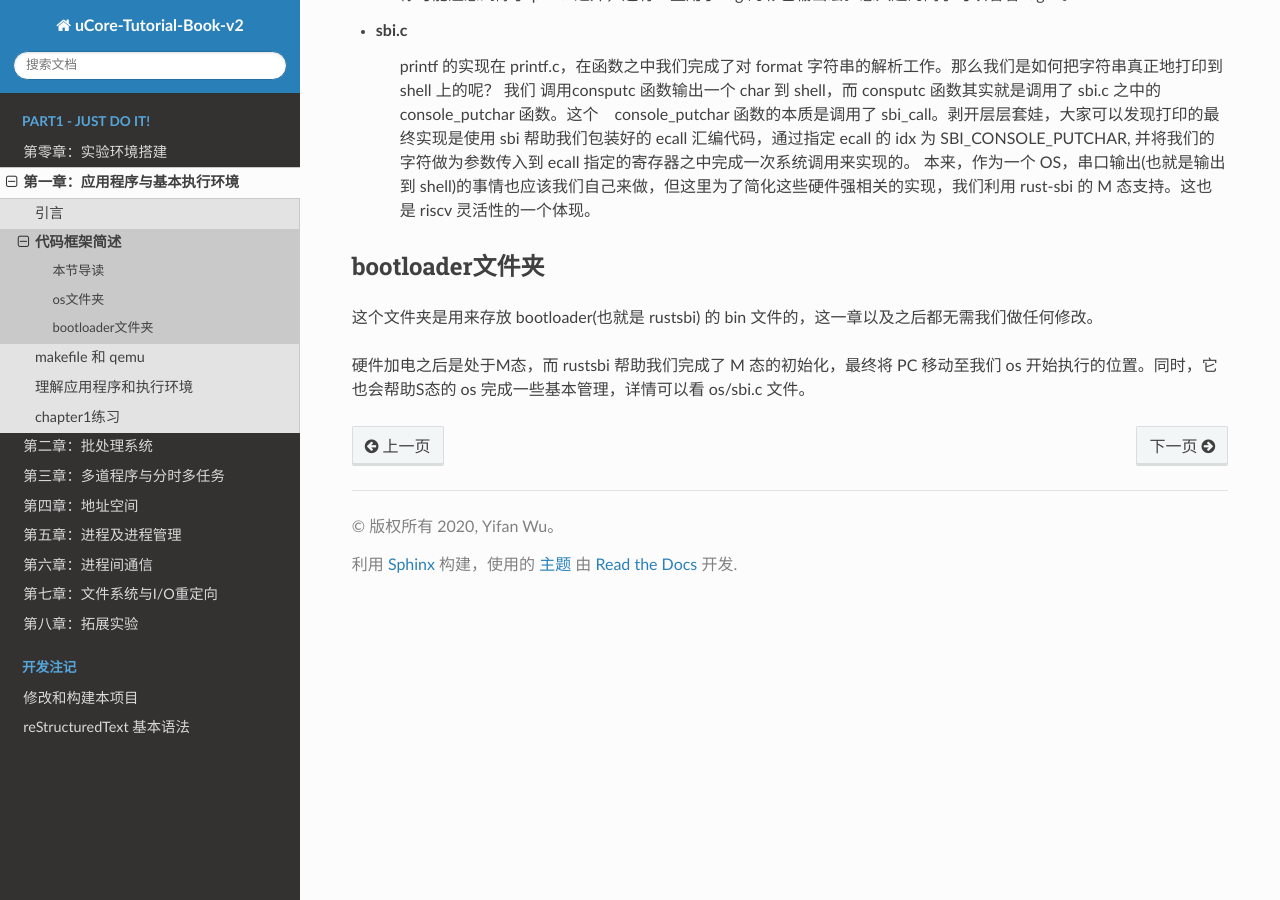
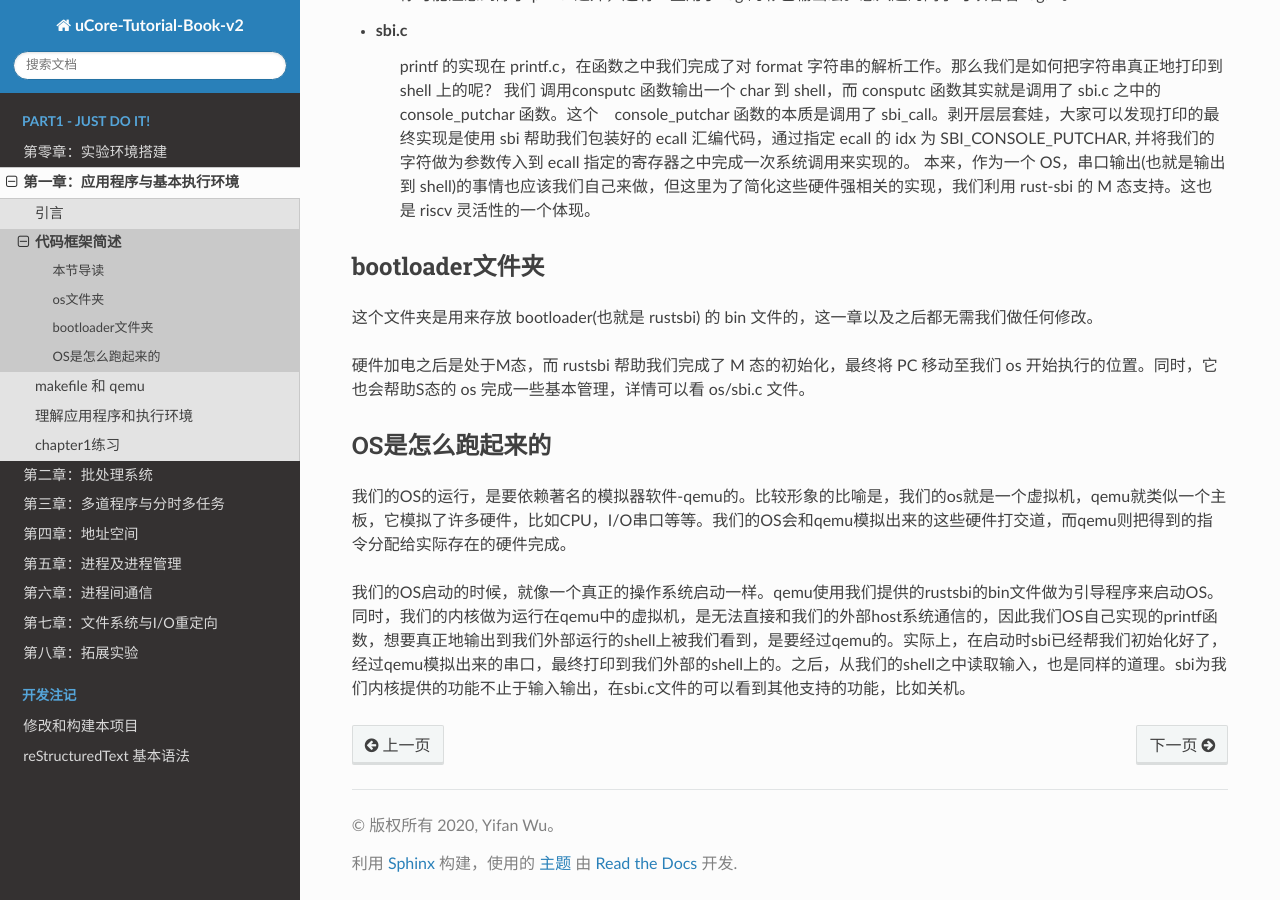
Before and after one commit to LearningOS/uCore-Tutorial-Guide-2022S, a Sphinx documentation site: the page built from source/chapter1/1app-ee-platform.rst, in a window 1280 px wide and 900 px high, scrolled down 2325 px. Built offline with Sphinx 7.4.7 and the Read the Docs theme 2.0.0, drawn with Linux system fonts in a browser that asks for light colours; pages that are not in the unit, such as notebooks, are missing from menus.

Commit message:
add qemu.

```diff
--- a/source/chapter1/1app-ee-platform.rst
+++ b/source/chapter1/1app-ee-platform.rst
@@ -123,3 +123,10 @@ bootloader文件夹
 这个文件夹是用来存放 bootloader(也就是 rustsbi) 的 bin 文件的，这一章以及之后都无需我们做任何修改。
 
 硬件加电之后是处于M态，而 rustsbi 帮助我们完成了 M 态的初始化，最终将 PC 移动至我们 os 开始执行的位置。同时，它也会帮助S态的 os 完成一些基本管理，详情可以看 os/sbi.c 文件。
+
+OS是怎么跑起来的
+-------------------------------
+
+我们的OS的运行，是要依赖著名的模拟器软件-qemu的。比较形象的比喻是，我们的os就是一个虚拟机，qemu就类似一个主板，它模拟了许多硬件，比如CPU，I/O串口等等。我们的OS会和qemu模拟出来的这些硬件打交道，而qemu则把得到的指令分配给实际存在的硬件完成。
+
+我们的OS启动的时候，就像一个真正的操作系统启动一样。qemu使用我们提供的rustsbi的bin文件做为引导程序来启动OS。同时，我们的内核做为运行在qemu中的虚拟机，是无法直接和我们的外部host系统通信的，因此我们OS自己实现的printf函数，想要真正地输出到我们外部运行的shell上被我们看到，是要经过qemu的。实际上，在启动时sbi已经帮我们初始化好了，经过qemu模拟出来的串口，最终打印到我们外部的shell上的。之后，从我们的shell之中读取输入，也是同样的道理。sbi为我们内核提供的功能不止于输入输出，在sbi.c文件的可以看到其他支持的功能，比如关机。
```
